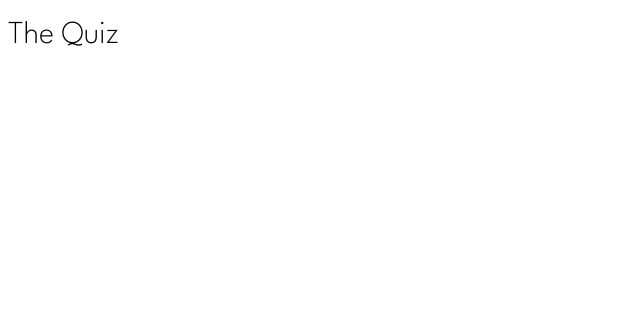
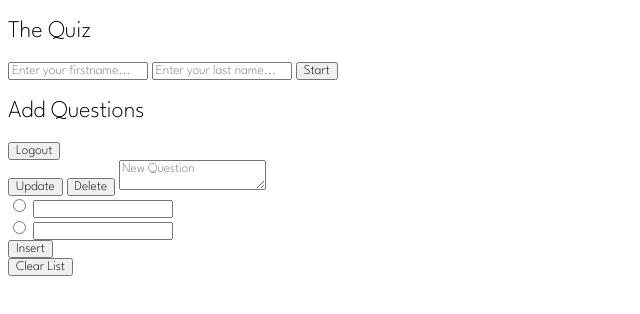
Before and after one commit to Nimira43/Formula-One-2025, a plain HTML site: page index.html in a window 1280 px wide. Shown: the whole page, without its empty margins (0-640 px from the left). Drawn offline with Linux system fonts and the light colour scheme; a web font is replaced by a local one.

Commit message:
HTML  markup

```diff
--- a/index.html
+++ b/index.html
@@ -9,7 +9,43 @@
   <title>The Quiz</title>
 </head>
 <body>
-  <h1>The Quiz</h1>
+  <section class="landing-page-container">
+    <div class="landing-page-wrapper">
+      <h1 id="landing-page-heading">The Quiz</h1>
+      <div class="landing-inputs-wrapper">
+        <input type="text" id="firstname" class="fullname" placeholder="Enter your firstname...">
+        <input type="text" id="lastname" class="fullname" placeholder="Enter your last name...">
+        <button id="start-quiz-btn">Start</button>
+      </div>
+    </div>
+  </section>
+
+  <section class="admin-panel-container">
+    <div class="admin-panel-wrapper">
+      <div class="header">
+        <h2>Add Questions</h2>
+        <button id="admin-logout-btn">Logout</button>
+      </div>
+      <div class="forms-wrapper">
+        <button id="questions-update-btn">Update</button>
+        <button id="questions-delete-btn">Delete</button>
+        <textarea id="new-question-text" cols="" rows="" placeholder="New Question"></textarea>
+        <div class="admin-options-container">
+          <div class="admin-option-wrapper">
+            <input type="radio" class="admin-option-0" name="answer" value="0">
+            <input type="text" class="admin-option admin-option-0" value="">
+          </div>
+          <div class="admin-option-wrapper">
+            <input type="radio" class="admin-option-1" name="answer" value="1">
+            <input type="text" class="admin-option admin-option-1" value="">
+          </div>
+        </div>
+        <button id="question-insert-btn">Insert</button>
+      </div>
+      <button id="questions-clear-btn">Clear List</button>
+    </div>
+    <div class="results-list-container"></div>
+  </section>
   <script src="script.js"></script>
 </body>
 </html>
```
